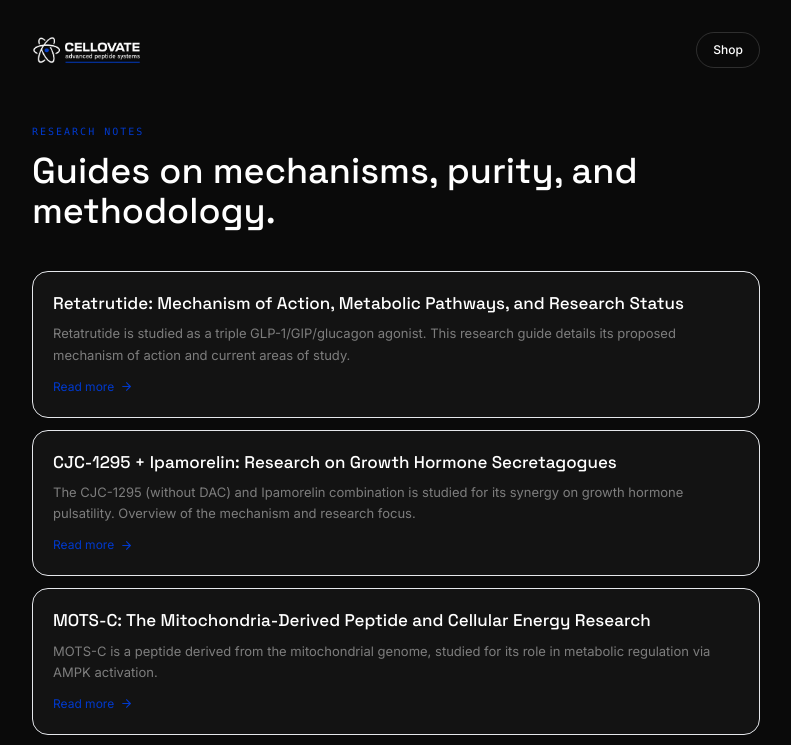
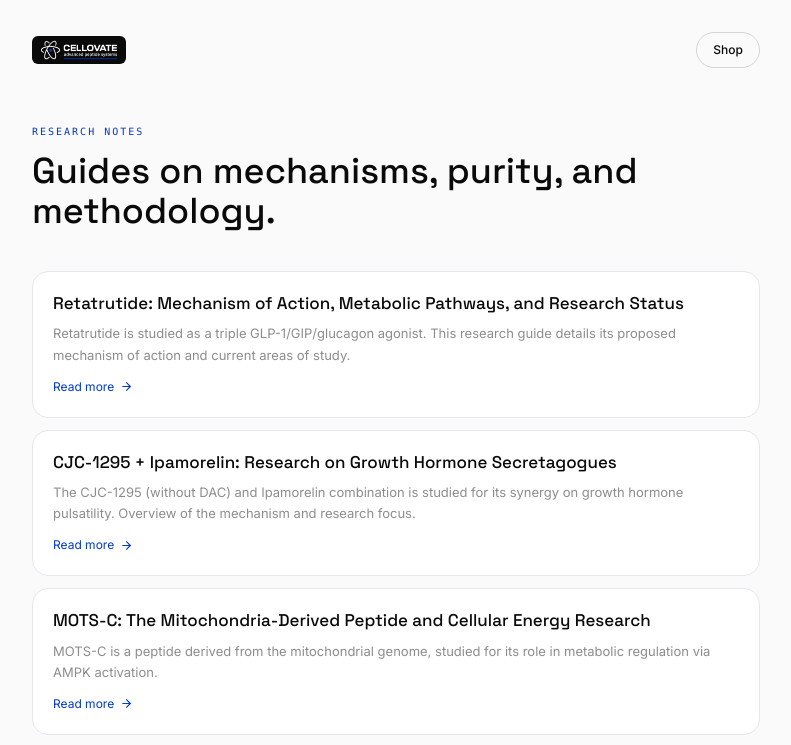
Before and after one commit to farotmatteo-lab/cellovate-site, a Next.js app in the folder cellovate-site/: page /blog in a window 1280 px wide. Shown: the top 745 px of the page, without its empty margins (244-1035 px from the left). Built offline with nearby package versions, Linux system fonts and the light colour scheme.

Commit message:
Add files via upload

```diff
--- a/cellovate-site/pages/blog/[handle].js
+++ b/cellovate-site/pages/blog/[handle].js
@@ -24,26 +24,26 @@ export default function BlogPost({ post }) {
         <meta name="description" content={post.summary.replace(/<[^>]+>/g, "")} />
       </Head>
 
-      <main className="min-h-screen bg-[#0A0A0A] text-white font-sans pb-20">
+      <main className="min-h-screen bg-[#FAFAFA] text-[#0A0A0A] font-sans pb-20">
         <style>{`
           @import url('https://fonts.googleapis.com/css2?family=Space+Grotesk:wght@500;600;700&family=Inter:wght@400;500;600&display=swap');
           .font-display { font-family: 'Space Grotesk', sans-serif; }
           .font-sans { font-family: 'Inter', sans-serif; }
-          .article-body p { margin-bottom: 1rem; line-height: 1.75; color: rgba(255,255,255,0.7); font-size: 14.5px; }
-          .article-body hr { border-color: rgba(255,255,255,0.08); margin: 1.75rem 0; }
-          .article-body ul { margin: 0 0 1rem 1.25rem; list-style: disc; color: rgba(255,255,255,0.7); font-size: 14.5px; }
+          .article-body p { margin-bottom: 1rem; line-height: 1.75; color: rgba(10,10,10,0.72); font-size: 14.5px; }
+          .article-body hr { border-color: rgba(10,10,10,0.1); margin: 1.75rem 0; }
+          .article-body ul { margin: 0 0 1rem 1.25rem; list-style: disc; color: rgba(10,10,10,0.72); font-size: 14.5px; }
           .article-body li { margin-bottom: 0.4rem; }
-          .article-body strong { color: #fff; font-family: 'Space Grotesk', sans-serif; font-size: 13px; text-transform: uppercase; letter-spacing: 0.08em; }
+          .article-body strong { color: #0A0A0A; font-family: 'Space Grotesk', sans-serif; font-size: 13px; text-transform: uppercase; letter-spacing: 0.08em; }
           .article-body a { color: #0039CC; text-decoration: underline; text-underline-offset: 2px; }
         `}</style>
 
         <header className="max-w-2xl mx-auto px-5 pt-8 flex items-center justify-between">
           <Link href="/" className="block">
-            <img src="/logo.png" alt="Cellovate" className="h-7 w-auto" />
+            <img src="/logo.png" alt="Cellovate" className="h-7 w-auto bg-[#0A0A0A] rounded-md px-2 py-1" />
           </Link>
           <Link
             href="/shop"
-            className="text-[12px] font-medium border border-white/15 rounded-full px-4 py-2 hover:border-[#0039CC] transition"
+            className="text-[12px] font-medium border border-black/15 rounded-full px-4 py-2 hover:border-[#0039CC] transition"
           >
             Shop
           </Link>
@@ -52,7 +52,7 @@ export default function BlogPost({ post }) {
         <article className="max-w-2xl mx-auto px-5 pt-10">
           <Link
             href="/blog"
-            className="inline-flex items-center gap-1.5 text-[12px] text-white/40 hover:text-white/70 transition mb-6"
+            className="inline-flex items-center gap-1.5 text-[12px] text-black/40 hover:text-black/70 transition mb-6"
           >
             <ArrowLeft size={13} /> Research notes
           </Link>
--- a/cellovate-site/pages/blog/index.js
+++ b/cellovate-site/pages/blog/index.js
@@ -14,7 +14,7 @@ export default function BlogIndex() {
         />
       </Head>
 
-      <main className="min-h-screen bg-[#0A0A0A] text-white font-sans pb-20">
+      <main className="min-h-screen bg-[#FAFAFA] text-[#0A0A0A] font-sans pb-20">
         <style>{`
           @import url('https://fonts.googleapis.com/css2?family=Space+Grotesk:wght@500;600;700&family=Inter:wght@400;500;600&display=swap');
           .font-display { font-family: 'Space Grotesk', sans-serif; }
@@ -23,11 +23,11 @@ export default function BlogIndex() {
 
         <header className="max-w-3xl mx-auto px-5 pt-8 flex items-center justify-between">
           <Link href="/" className="block">
-            <img src="/logo.png" alt="Cellovate" className="h-7 w-auto" />
+            <img src="/logo.png" alt="Cellovate" className="h-7 w-auto bg-[#0A0A0A] rounded-md px-2 py-1" />
           </Link>
           <Link
             href="/shop"
-            className="text-[12px] font-medium border border-white/15 rounded-full px-4 py-2 hover:border-[#0039CC] transition"
+            className="text-[12px] font-medium border border-black/15 rounded-full px-4 py-2 hover:border-[#0039CC] transition"
           >
             Shop
           </Link>
@@ -47,13 +47,13 @@ export default function BlogIndex() {
             <Link
               key={post.handle}
               href={`/blog/${post.handle}`}
-              className="block bg-[#131313] border border-white/8 rounded-2xl p-5 hover:border-[#0039CC]/40 transition group"
+              className="block bg-white border border-black/8 rounded-2xl p-5 hover:border-[#0039CC]/40 transition group"
             >
               <h2 className="font-display text-[17px] leading-snug mb-2">
                 {post.title}
               </h2>
               <div
-                className="text-[13px] text-white/45 leading-relaxed line-clamp-2"
+                className="text-[13px] text-black/45 leading-relaxed line-clamp-2"
                 dangerouslySetInnerHTML={{ __html: post.summary }}
               />
               <span className="inline-flex items-center gap-1.5 text-[12px] text-[#0039CC] mt-3 group-hover:gap-2.5 transition-all">
```
